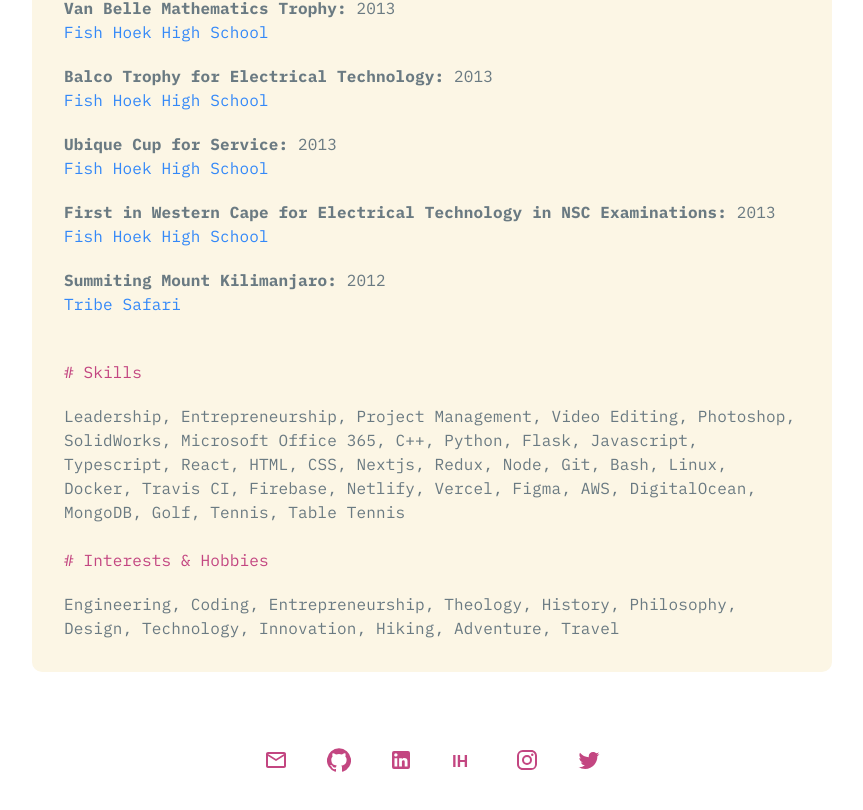
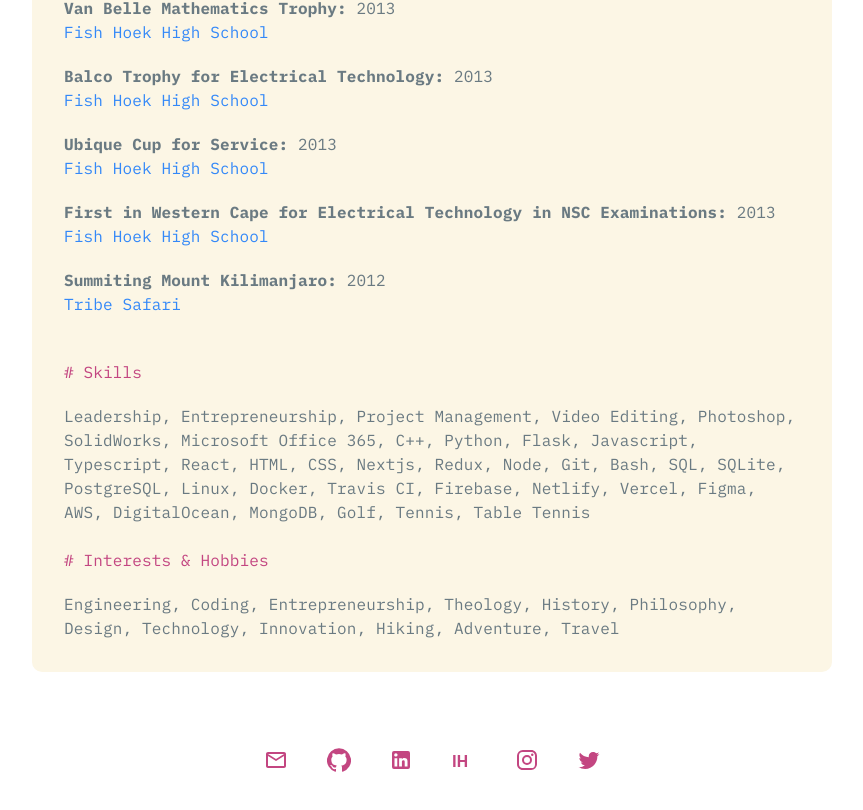
Before and after one commit to joshuaberetta/portfolio, a React (Create React App) app: page /about in a window 1280 px wide. Shown: the part 3596-4406 px from the top of the page, without its empty margins (208-1071 px from the left). Built offline with nearby package versions, Linux system fonts and the light colour scheme.

Commit message:
adding sql, etc

```diff
--- a/src/shared/content.tsx
+++ b/src/shared/content.tsx
@@ -606,6 +606,9 @@
         "Node",
         "Git",
         "Bash",
+        "SQL",
+        "SQLite",
+        "PostgreSQL",
         "Linux",
         "Docker",
         "Travis CI",
```
